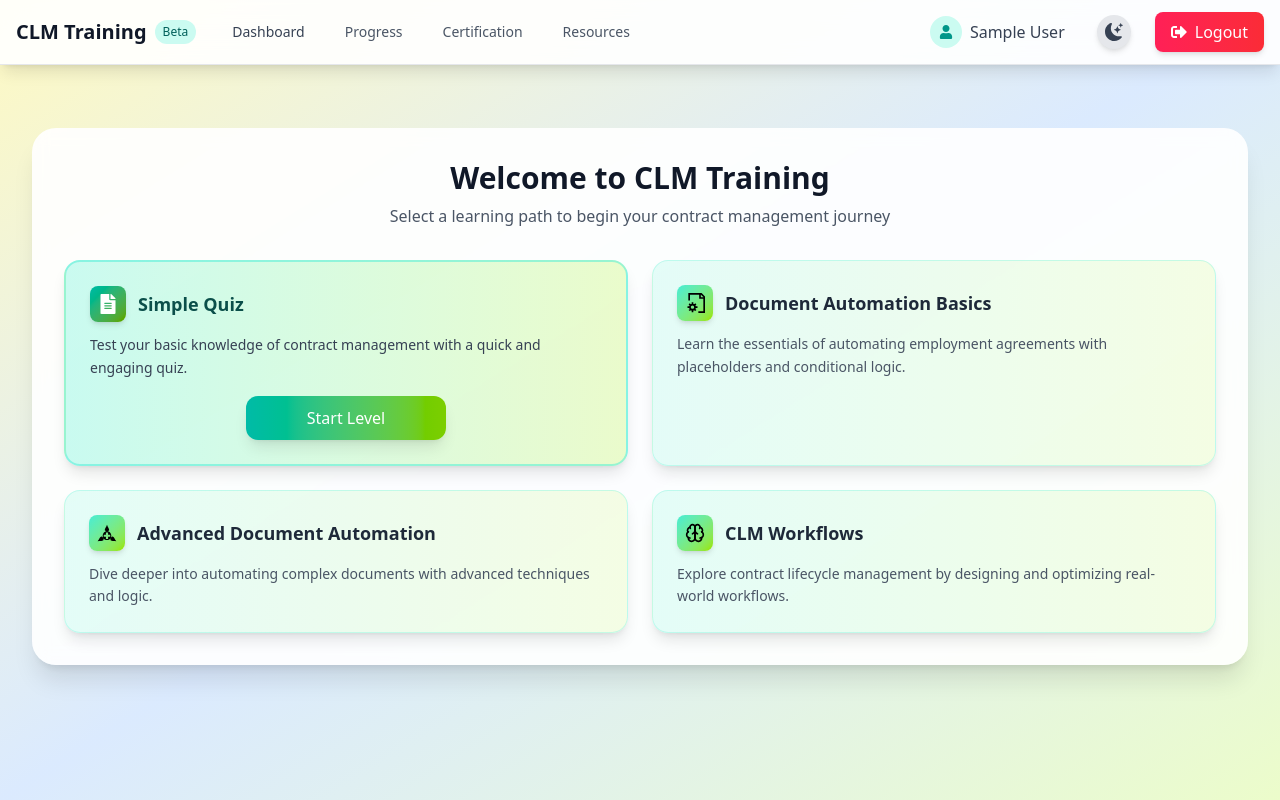
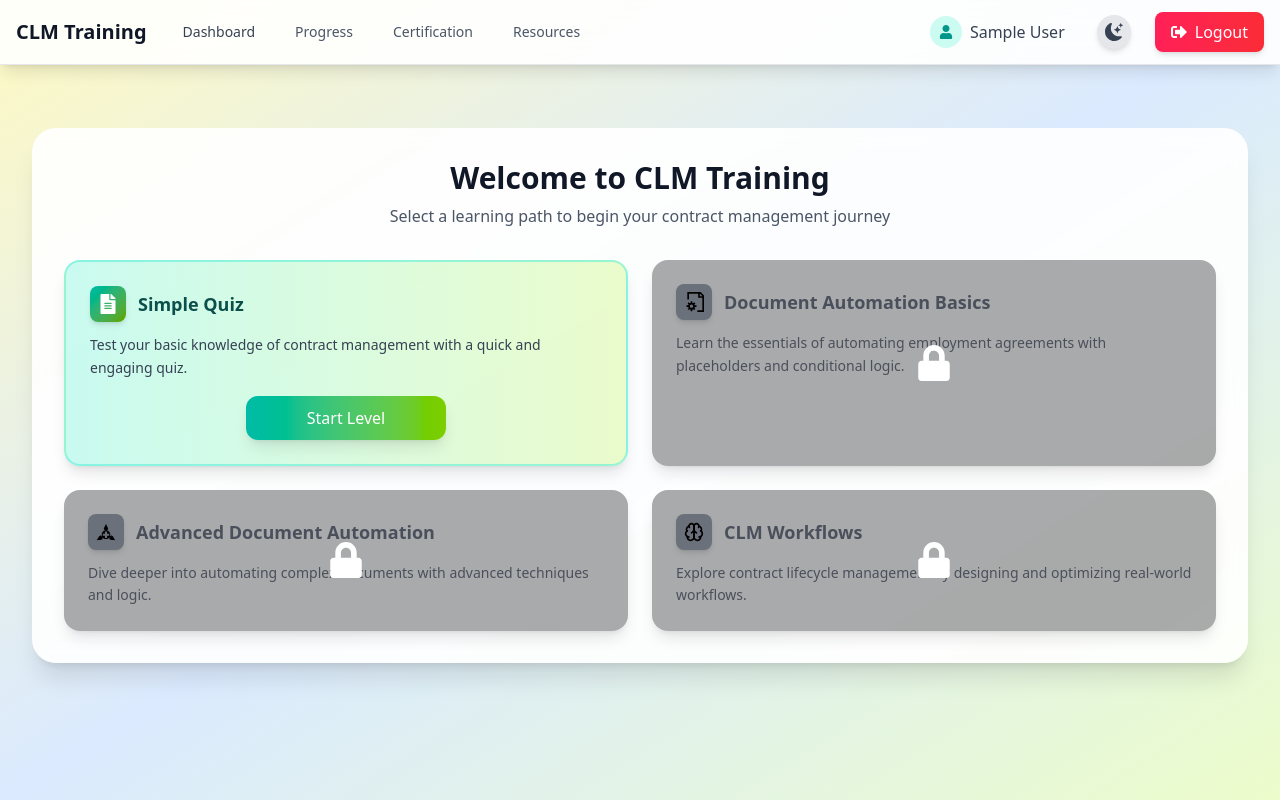
Before and after one commit to N-45div/unity-law, a React (Vite) app: page /dashboard in a window 1280 px wide. Built offline with nearby package versions, Linux system fonts and the light colour scheme; no server answers; sample sign-in values are in the browser's storage.

Commit message:
Added the Changesb for Locking the Levels

```diff
--- a/src/Pages/Dashboard.tsx
+++ b/src/Pages/Dashboard.tsx
@@ -6,7 +6,8 @@ import {
   FaRegLightbulb,
   FaPuzzlePiece,
   FaSignOutAlt,
-  FaUser
+  FaUser,
+  FaLock
 } from "react-icons/fa";
 import { GrDocumentConfig } from "react-icons/gr";
 import { GiLevelThreeAdvanced } from "react-icons/gi";
@@ -25,16 +26,77 @@ interface LevelProps {
   onClick: () => void;
   link: string;
   isLevel2?: boolean;
+  locked?: boolean;
 }
 
 interface CustomDialogProps {
   isOpen: boolean;
   onClose: () => void;
-  onSelectPart: (part: string, isDemo?: boolean) => void; // Add isDemo param
+  onSelectPart: (part: string, isDemo?: boolean) => void;
   isDarkMode: boolean;
 }
 
-// Logout confirmation dialog component
+interface LockDialogProps {
+  isOpen: boolean;
+  onClose: () => void;
+  isDarkMode: boolean;
+}
+
+const LockDialog: React.FC<LockDialogProps> = ({
+  isOpen,
+  onClose,
+  isDarkMode,
+}) => {
+  if (!isOpen) return null;
+
+  return (
+    <div className="fixed inset-0 bg-black/60 backdrop-blur-sm flex items-center justify-center z-50 animate-fade-in">
+      <div
+        className={`rounded-2xl w-full max-w-md mx-4 transform transition-all duration-300 ease-out animate-scale-in ${
+          isDarkMode ? "bg-gray-900" : "bg-white"
+        }`}
+        style={{
+          boxShadow: '0 25px 50px -12px rgba(0, 0, 0, 0.25)',
+        }}
+      >
+        <div className={`p-6 border-b ${isDarkMode ? "border-gray-800" : "border-gray-100"}`}>
+          <div className="flex justify-between items-center">
+            <h3 className={`text-2xl font-bold ${isDarkMode ? "text-gray-100" : "text-gray-800"}`}>
+              Locked Level
+            </h3>
+            <button
+              onClick={onClose}
+              className={`p-2 rounded-full transition-colors duration-200 ${
+                isDarkMode ? "hover:bg-gray-800" : "hover:bg-gray-100"
+              }`}
+              aria-label="Close dialog"
+            >
+              <FaTimes className={`${isDarkMode ? "text-gray-300 hover:text-gray-100" : "text-gray-400 hover:text-gray-600"} text-xl`} />
+            </button>
+          </div>
+        </div>
+        <div className="p-6">
+          <p className={`${isDarkMode ? "text-gray-300" : "text-gray-600"} mb-6`}>
+            This level will be available starting May 1, 2025. Please come back later!
+          </p>
+          <div className="flex justify-end">
+            <button
+              onClick={onClose}
+              className={`px-4 py-2 rounded-lg transition-all duration-200 ${
+                isDarkMode
+                  ? "bg-gray-800 text-gray-300 hover:bg-gray-700"
+                  : "bg-gray-200 text-gray-700 hover:bg-gray-300"
+              }`}
+            >
+              Close
+            </button>
+          </div>
+        </div>
+      </div>
+    </div>
+  );
+};
+
 interface LogoutDialogProps {
   isOpen: boolean;
   onClose: () => void;
@@ -60,7 +122,6 @@ const LogoutDialog: React.FC<LogoutDialogProps> = ({
           boxShadow: '0 25px 50px -12px rgba(0, 0, 0, 0.25)',
         }}
       >
-        {/* Header */}
         <div className={`p-6 border-b ${isDarkMode ? "border-gray-800" : "border-gray-100"}`}>
           <div className="flex justify-between items-center">
             <h3 className={`text-2xl font-bold ${isDarkMode ? "text-gray-100" : "text-gray-800"}`}>
@@ -77,13 +138,10 @@ const LogoutDialog: React.FC<LogoutDialogProps> = ({
             </button>
           </div>
         </div>
-
-        {/* Content */}
         <div className="p-6">
           <p className={`${isDarkMode ? "text-gray-300" : "text-gray-600"} mb-6`}>
             Are you sure you want to log out of your account?
           </p>
-
           <div className="flex justify-end space-x-4">
             <button
               onClick={onClose}
@@ -126,7 +184,6 @@ const CustomDialog: React.FC<CustomDialogProps> = ({
           boxShadow: '0 25px 50px -12px rgba(0, 0, 0, 0.25)',
         }}
       >
-        {/* Header */}
         <div className={`p-6 border-b ${isDarkMode ? "border-gray-800" : "border-gray-100"}`}>
           <div className="flex justify-between items-center">
             <h3 className={`text-2xl font-bold ${isDarkMode ? "text-gray-100" : "text-gray-800"}`}>
@@ -146,11 +203,8 @@ const CustomDialog: React.FC<CustomDialogProps> = ({
             Select which part you'd like to explore
           </p>
         </div>
-
-        {/* Content */}
         <div className="p-6">
           <div className="grid grid-cols-1 gap-4">
-            {/* Part One Button */}
             <button
               onClick={() => onSelectPart("one")}
               className={`group relative flex items-center p-4 rounded-xl transition-all duration-300 ${
@@ -175,11 +229,8 @@ const CustomDialog: React.FC<CustomDialogProps> = ({
                 isDarkMode ? "text-blue-400 group-hover:text-blue-300" : "text-blue-400 group-hover:text-blue-600"
               } group-hover:transform group-hover:translate-x-1 transition-all`} />
             </button>
-
-                {/* Part two [Demo Button] */}
-
             <button
-              onClick={() => onSelectPart("two" , true)} // Add isDemo=true
+              onClick={() => onSelectPart("two", true)}
               className={`group relative flex items-center p-4 rounded-xl transition-all duration-300 ${
                 isDarkMode
                   ? "bg-gradient-to-r from-green-900/50 to-lime-800/50 hover:from-green-800 hover:to-lime-700"
@@ -201,8 +252,6 @@ const CustomDialog: React.FC<CustomDialogProps> = ({
                 isDarkMode ? "text-lime-400 group-hover:text-lime-300" : "text-lime-400 group-hover:text-lime-600"
               } group-hover:transform group-hover:translate-x-1 transition-all`} />
             </button>
-
-            {/* Part Two Button */}
             <button
               onClick={() => onSelectPart("two", true)}
               className={`group relative flex items-center p-4 rounded-xl transition-all duration-300 ${
@@ -229,8 +278,6 @@ const CustomDialog: React.FC<CustomDialogProps> = ({
             </button>
           </div>
         </div>
-
-        {/* Footer */}
         <div className={`p-6 rounded-b-2xl ${isDarkMode ? "bg-gray-800" : "bg-gray-50"}`}>
           <p className={`text-sm text-center ${isDarkMode ? "text-gray-400" : "text-gray-500"}`}>
             You can always switch between parts later
@@ -249,15 +296,19 @@ const LevelCard: React.FC<LevelProps & { isDarkMode: boolean }> = ({
   onClick,
   link,
   isLevel2,
+  locked,
   isDarkMode,
 }) => {
   const navigate = useNavigate();
   const [showDialog, setShowDialog] = useState(false);
+  const [showLockDialog, setShowLockDialog] = useState(false);
 
   const handleStartLevel = (e: React.MouseEvent) => {
     e.preventDefault();
-    e.stopPropagation(); // Prevent triggering parent onClick
-    if (isLevel2) {
+    e.stopPropagation();
+    if (locked) {
+      setShowLockDialog(true);
+    } else if (isLevel2) {
       setShowDialog(true);
     } else {
       navigate(link);
@@ -271,7 +322,7 @@ const LevelCard: React.FC<LevelProps & { isDarkMode: boolean }> = ({
     } else {
       navigate("/Level-Two-Part-Two", {
         state: {
-        startTour: isDemo || false // Pass demo state
+          startTour: isDemo || false
         }
       });
     }
@@ -282,7 +333,9 @@ const LevelCard: React.FC<LevelProps & { isDarkMode: boolean }> = ({
       <div
         className={`p-6 rounded-2xl transition-all duration-300 cursor-pointer shadow-lg hover:shadow-xl relative
           ${
-            isDarkMode
+            locked
+              ? "bg-gray-200/50 cursor-not-allowed"
+              : isDarkMode
               ? `bg-gradient-to-r ${
                   active
                     ? "from-teal-900/50 to-lime-900/50 border-2 border-teal-700/50"
@@ -294,20 +347,27 @@ const LevelCard: React.FC<LevelProps & { isDarkMode: boolean }> = ({
                     : "from-teal-100/50 to-lime-100/50 border border-teal-200/50"
                 } hover:from-teal-100/70 hover:to-lime-100/70`
           }`}
-        onClick={onClick}
+        onClick={locked ? () => setShowLockDialog(true) : onClick}
         role="button"
-        tabIndex={0}
+        tabIndex={locked ? -1 : 0}
         aria-pressed={active}
         onKeyDown={(e) => {
-          if (e.key === 'Enter' || e.key === ' ') {
+          if (!locked && (e.key === 'Enter' || e.key === ' ')) {
             onClick();
           }
         }}
       >
+        {locked && (
+          <div className="absolute inset-0 flex items-center justify-center bg-black/30 rounded-2xl">
+            <FaLock className="text-white text-4xl" />
+          </div>
+        )}
         <div className="flex items-center gap-3 mb-3">
           <div
             className={`p-2 rounded-lg shadow-md ${
-              isDarkMode
+              locked
+                ? "bg-gray-400"
+                : isDarkMode
                 ? active
                   ? "bg-gradient-to-br from-teal-700 to-lime-800 text-white"
                   : "bg-gradient-to-br from-teal-800 to-lime-700"
@@ -320,7 +380,9 @@ const LevelCard: React.FC<LevelProps & { isDarkMode: boolean }> = ({
           </div>
           <h3
             className={`font-semibold text-lg ${
-              isDarkMode
+              locked
+                ? "text-gray-500"
+                : isDarkMode
                 ? active
                   ? "text-teal-300"
                   : "text-gray-200"
@@ -334,7 +396,9 @@ const LevelCard: React.FC<LevelProps & { isDarkMode: boolean }> = ({
         </div>
         <p
           className={`text-sm leading-relaxed ${
-            isDarkMode
+            locked
+              ? "text-gray-500"
+              : isDarkMode
               ? active
                 ? "text-gray-300"
                 : "text-gray-400"
@@ -345,7 +409,7 @@ const LevelCard: React.FC<LevelProps & { isDarkMode: boolean }> = ({
         >
           {description}
         </p>
-        {active && (
+        {!locked && active && (
           <div className="flex justify-center mt-4">
             <button
               onClick={handleStartLevel}
@@ -361,18 +425,21 @@ const LevelCard: React.FC<LevelProps & { isDarkMode: boolean }> = ({
           </div>
         )}
       </div>
-
       <CustomDialog
         isOpen={showDialog}
         onClose={() => setShowDialog(false)}
         onSelectPart={handleSelectPart}
         isDarkMode={isDarkMode}
       />
+      <LockDialog
+        isOpen={showLockDialog}
+        onClose={() => setShowLockDialog(false)}
+        isDarkMode={isDarkMode}
+      />
     </>
   );
 };
 
-// Define levels data outside the component to avoid recreation on each render
 const levelsData = [
   {
     title: "Simple Quiz",
@@ -388,6 +455,7 @@ const levelsData = [
     Icon: GrDocumentConfig,
     link: "/Level-Two",
     isLevel2: true,
+    locked: true,
   },
   {
     title: "Advanced Document Automation",
@@ -395,6 +463,7 @@ const levelsData = [
       "Dive deeper into automating complex documents with advanced techniques and logic.",
     Icon: GiLevelThreeAdvanced,
     link: "/Level-Three-Quiz",
+    locked: true,
   },
   {
     title: "CLM Workflows",
@@ -402,6 +471,7 @@ const levelsData = [
       "Explore contract lifecycle management by designing and optimizing real-world workflows.",
     Icon: LuBrain,
     link: "/Level-Four-Quiz",
+    locked: true,
   },
 ];
 
@@ -414,13 +484,10 @@ const Dashboard: React.FC = () => {
   const [isMenuOpen, setIsMenuOpen] = useState(false);
   const levels = useMemo(() => levelsData, []);
 
-  // Load dark mode preference from localStorage
   useEffect(() => {
-    // Check for user's preferred color scheme
     const prefersDarkMode = window.matchMedia &&
       window.matchMedia('(prefers-color-scheme: dark)').matches;
 
-    // First check localStorage, then fallback to system preference
     const savedDarkMode = localStorage.getItem('darkMode');
     const initialDarkMode = savedDarkMode !== null
       ? savedDarkMode === 'true'
@@ -428,21 +495,16 @@ const Dashboard: React.FC = () => {
 
     setIsDarkMode(initialDarkMode);
 
-    // Get user info from auth
     const unsubscribe = auth.onAuthStateChanged((user) => {
       if (user) {
-        // Use displayName if available, otherwise fallback to the first part of the email or 'User'
         setUserName(user.displayName || user.email?.split('@')[0] || 'User');
       } else {
-        // If no user is logged in, redirect to login
         navigate('/login');
       }
     });
 
-    // Listen for system color scheme changes
     const darkModeMediaQuery = window.matchMedia('(prefers-color-scheme: dark)');
     const handleColorSchemeChange = (e: MediaQueryListEvent) => {
-      // Only update if user hasn't set a preference in localStorage
       if (localStorage.getItem('darkMode') === null) {
         setIsDarkMode(e.matches);
       }
@@ -452,7 +514,6 @@ const Dashboard: React.FC = () => {
       darkModeMediaQuery.addEventListener('change', handleColorSchemeChange);
     }
 
-    // Close mobile menu when window is resized to desktop size
     const handleResize = () => {
       if (window.innerWidth >= 768 && isMenuOpen) {
         setIsMenuOpen(false);
@@ -471,7 +532,9 @@ const Dashboard: React.FC = () => {
   }, [navigate, isMenuOpen]);
 
   const handleLevelClick = (index: number) => {
+    if (!levels[index].locked) {
       setActiveIndex(index === activeIndex ? null : index);
+    }
   };
 
   const toggleDarkMode = () => {
@@ -504,7 +567,6 @@ const Dashboard: React.FC = () => {
           : "bg-gradient-to-br from-yellow-100 via-blue-100 to-lime-100"
       }`}
     >
-      {/* Improved Navbar */}
       <nav
         className={`w-full transition-all duration-300 fixed top-0 left-0 z-40 ${
           isDarkMode ? "bg-gray-900/90" : "bg-white/90"
@@ -514,14 +576,10 @@ const Dashboard: React.FC = () => {
       >
         <div className="max-w-7xl mx-auto px-4">
           <div className="flex justify-between items-center h-16">
-            {/* Logo and Brand */}
             <div className="flex-shrink-0 flex items-center">
               <Header isDarkMode={isDarkMode} />
             </div>
-
-            {/* Desktop Menu */}
             <div className="hidden md:flex items-center justify-end space-x-4 lg:space-x-6">
-              {/* User Profile - Desktop */}
               {userName && (
                 <div className="flex items-center space-x-2 px-2">
                   <div className={`flex items-center justify-center h-8 w-8 rounded-full ${
@@ -538,8 +596,6 @@ const Dashboard: React.FC = () => {
                   </span>
                 </div>
               )}
-
-              {/* Theme Toggle - Desktop */}
               <button
                 onClick={toggleDarkMode}
                 className={`p-2 rounded-full shadow-md transition-all duration-300 ${
@@ -556,8 +612,6 @@ const Dashboard: React.FC = () => {
                   <BsMoonStarsFill className="text-lg" />
                 )}
               </button>
-
-              {/* Logout Button - Desktop */}
               <button
                 onClick={() => setShowLogoutDialog(true)}
                 className="flex items-center gap-2 px-4 py-2 rounded-lg shadow-md transition-all duration-300 bg-gradient-to-r from-rose-500 to-red-500 text-white hover:shadow-lg hover:from-rose-600 hover:to-red-600 transform hover:translate-y-px"
@@ -568,10 +622,7 @@ const Dashboard: React.FC = () => {
                 <span>Logout</span>
               </button>
             </div>
-
-            {/* Mobile menu button */}
             <div className="md:hidden flex items-center space-x-2">
-              {/* Theme Toggle - Small Mobile */}
               <button
                 onClick={toggleDarkMode}
                 className={`p-2 rounded-full shadow-md transition-all duration-300 ${
@@ -587,8 +638,6 @@ const Dashboard: React.FC = () => {
                   <BsMoonStarsFill className="text-sm" />
                 )}
               </button>
-
-              {/* Logout Button - Small Mobile */}
               <button
                 onClick={() => setShowLogoutDialog(true)}
                 className={`p-2 rounded-full shadow-md transition-all duration-300 ${
@@ -600,7 +649,6 @@ const Dashboard: React.FC = () => {
               >
                 <FaSignOutAlt className="text-sm" />
               </button>
-
               <button
                 onClick={toggleMenu}
                 className={`p-2 rounded-md ${
@@ -627,8 +675,6 @@ const Dashboard: React.FC = () => {
             </div>
           </div>
         </div>
-
-        {/* Mobile Menu */}
         <div
           className={`transition-all duration-300 ease-in-out overflow-hidden md:hidden ${
             isMenuOpen ? "max-h-64 opacity-100 pb-4" : "max-h-0 opacity-0"
@@ -636,7 +682,6 @@ const Dashboard: React.FC = () => {
           aria-hidden={!isMenuOpen}
         >
           <div className="px-4 py-3 space-y-4">
-            {/* User Profile - Mobile */}
             {userName && (
               <div className={`flex items-center space-x-3 py-2 px-3 rounded-lg ${
                 isDarkMode ? "bg-gray-800/70" : "bg-gray-100/70"
@@ -655,8 +700,6 @@ const Dashboard: React.FC = () => {
                 </span>
               </div>
             )}
-
-            {/* Navigation Links - Mobile */}
             <div className="space-y-2">
               <a
                 href="#"
@@ -699,8 +742,6 @@ const Dashboard: React.FC = () => {
                 Resources
               </a>
             </div>
-
-            {/* Logout Button - Mobile */}
             <button
               onClick={() => setShowLogoutDialog(true)}
               className="flex items-center justify-center gap-2 px-4 py-3 w-full rounded-lg shadow-md transition-all duration-300 bg-gradient-to-r from-rose-500 to-red-500 text-white hover:from-rose-600 hover:to-red-600"
@@ -711,8 +752,6 @@ const Dashboard: React.FC = () => {
           </div>
         </div>
       </nav>
-
-      {/* Main content */}
       <div className="w-full max-w-7xl mx-auto py-24 pt-24 sm:pt-28 md:pt-32 px-4 sm:px-6 lg:px-8 relative">
         <div
           className={`p-4 sm:p-6 md:p-8 rounded-3xl shadow-xl ${
@@ -744,8 +783,6 @@ const Dashboard: React.FC = () => {
           </div>
         </div>
       </div>
-
-      {/* Logout confirmation dialog */}
       <LogoutDialog
         isOpen={showLogoutDialog}
         onClose={() => setShowLogoutDialog(false)}
--- a/src/Pages/Header.tsx
+++ b/src/Pages/Header.tsx
@@ -14,13 +14,13 @@ const Header: React.FC<HeaderProps> = ({ isDarkMode }) => {
         }`}>
           CLM Training
         </span>
-        <span className={`ml-2 px-2 py-1 text-xs rounded-full ${
+        {/* <span className={`ml-2 px-2 py-1 text-xs rounded-full ${
           isDarkMode
             ? "bg-teal-800/70 text-teal-200"
             : "bg-teal-100 text-teal-800"
         }`}>
           Beta
-        </span>
+        </span> */}
       </div>
 
       {/* Desktop Navigation Links - only visible on desktop */}
```
Lines whose indentation alone changed are shown as unchanged.
